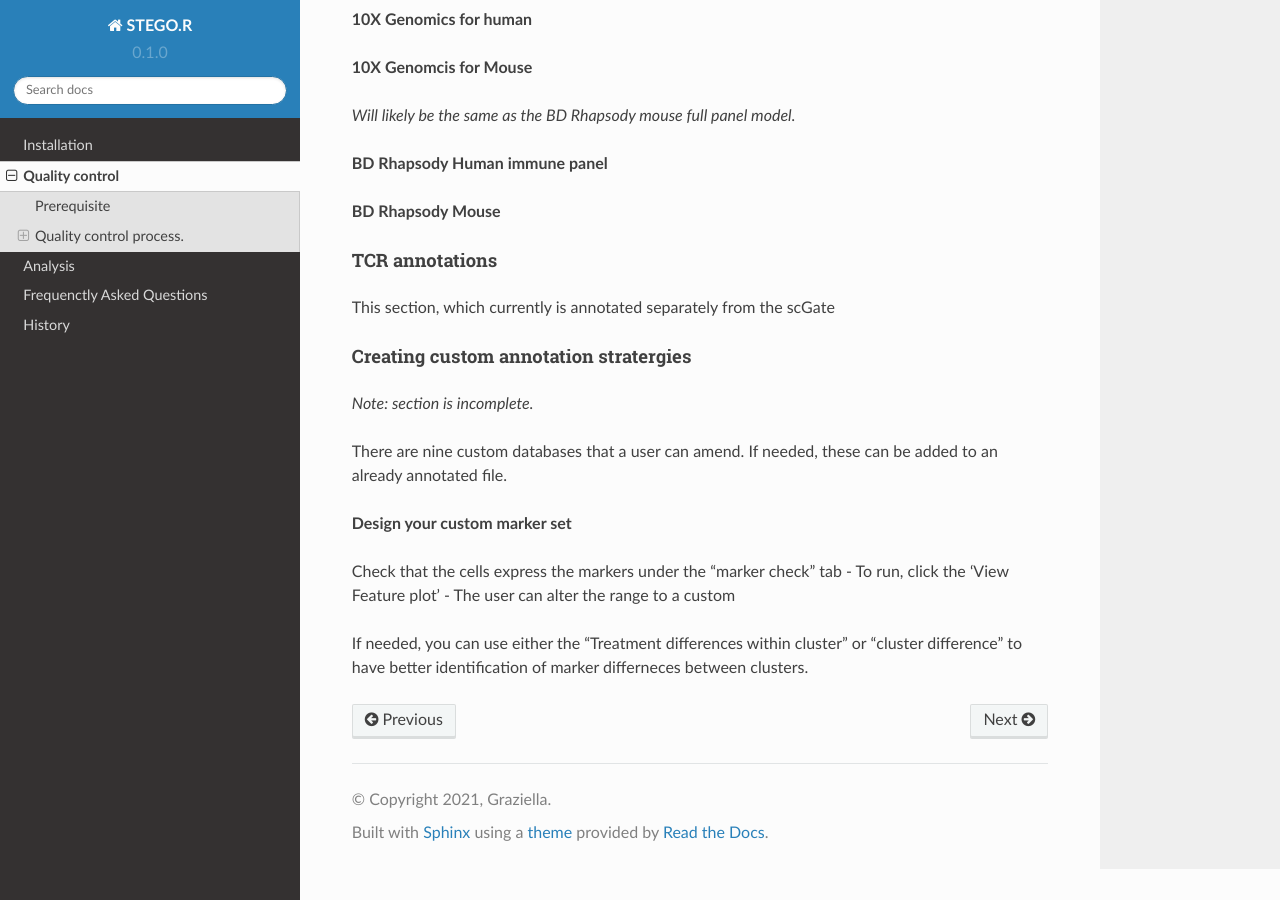
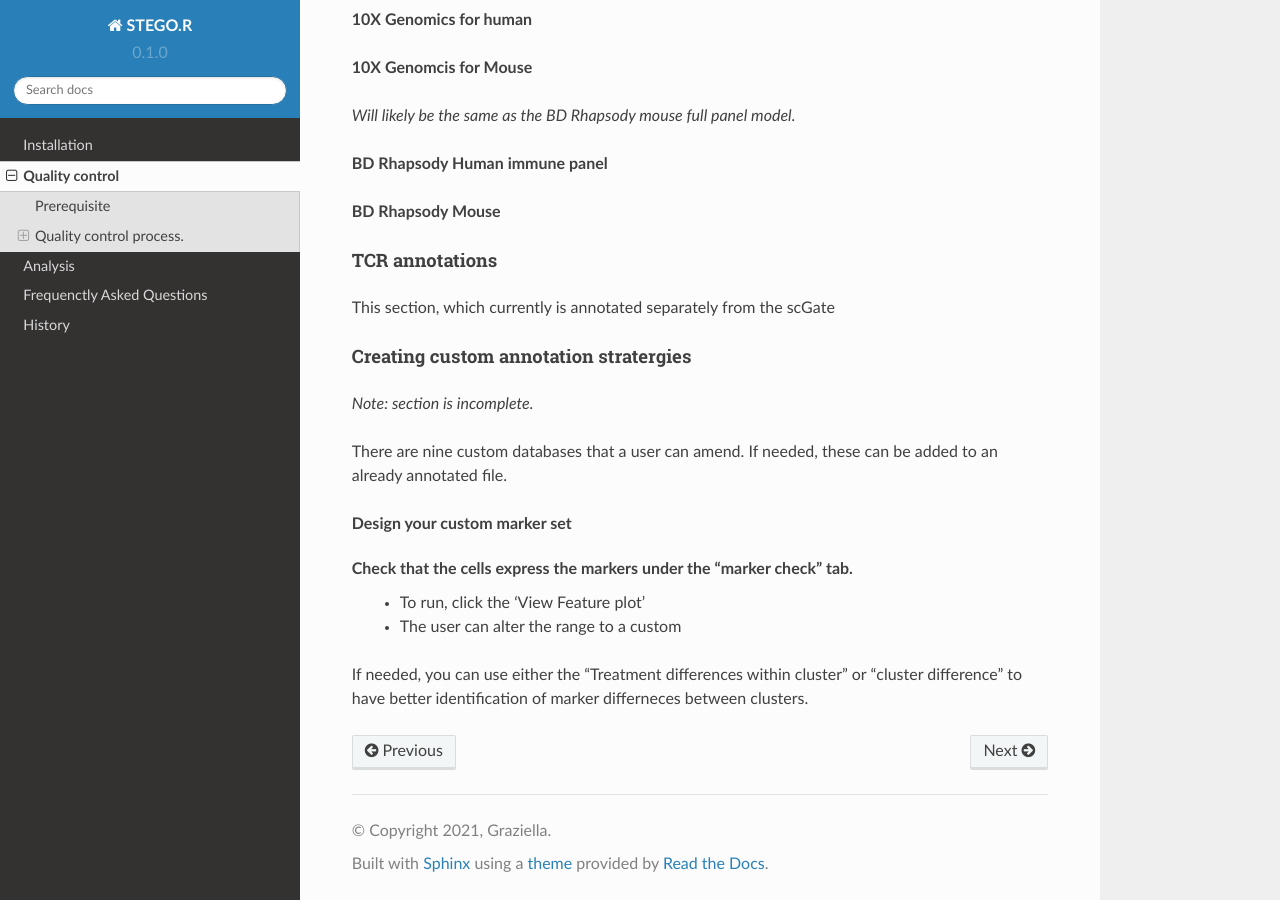
Before and after one commit to KerryAM-R/STEGOR, a Sphinx documentation site: the page built from docs/source/2.QualityControl.rst, in a window 1280 px wide and 900 px high, scrolled down 6485 px. Built offline with Sphinx 7.4.7 and the Read the Docs theme 2.0.0, drawn with Linux system fonts in a browser that asks for light colours.

Commit message:
Update 2.QualityControl.rst

```diff
--- a/docs/source/2.QualityControl.rst
+++ b/docs/source/2.QualityControl.rst
@@ -190,8 +190,8 @@ There are nine custom databases that a user can amend. If needed, these can be a
 
 **Design your custom marker set**
 
-Check that the cells express the markers under the "marker check" tab
-- To run, click the 'View Feature plot'
-- The user can alter the range to a custom
+Check that the cells express the markers under the "marker check" tab.
+    - To run, click the 'View Feature plot'
+    - The user can alter the range to a custom
 
 If needed, you can use either the "Treatment differences within cluster" or "cluster difference" to have better identification of marker differneces between clusters.
```
